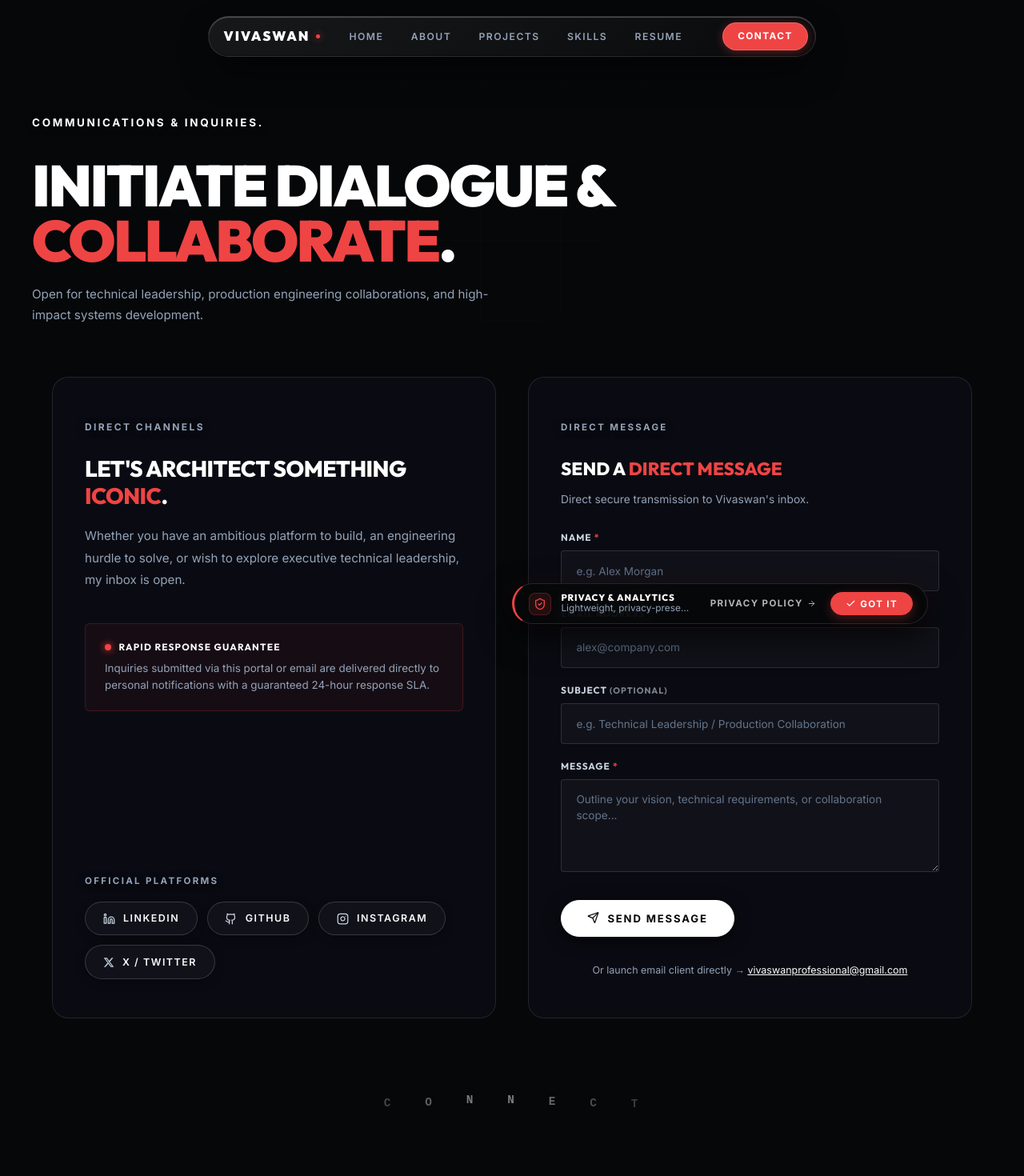
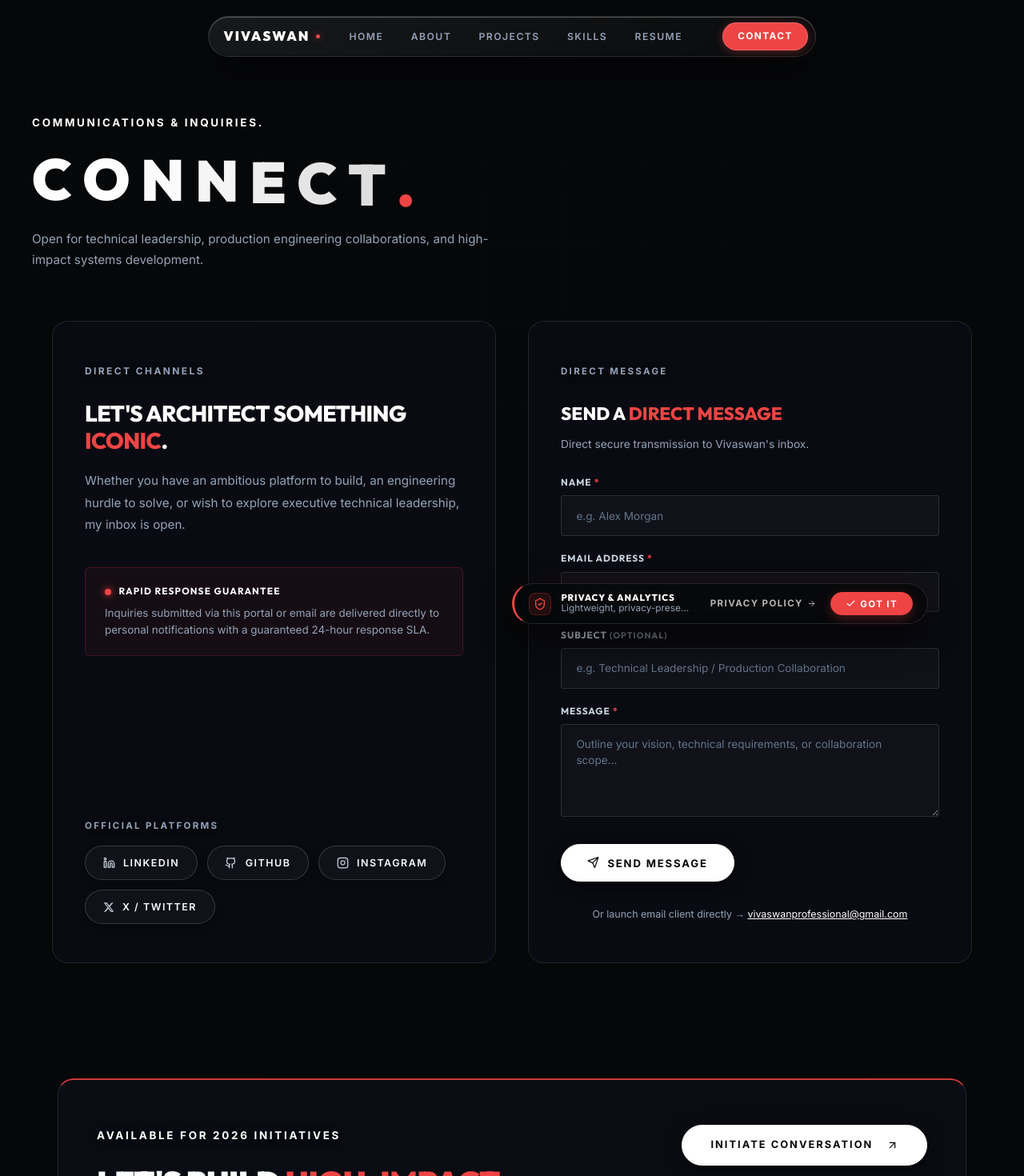
Before and after one commit to vivaswanshetty/Portfolio-Website, a React (Vite) app: page /contact in a window 1280 px wide. Shown: the top 1470 px of the page at 80% size. Built offline with nearby package versions, Linux system fonts and the light colour scheme.

Commit message:
feat(contact): elevate animated CONNECT text to primary hero title with staggered wave motion

```diff
--- a/src/components/Contact.jsx
+++ b/src/components/Contact.jsx
@@ -144,8 +144,41 @@ const Contact = () => {
                             COMMUNICATIONS & INQUIRIES.
                         </span>
                     </div>
-                    <h1 className="editorial-page-title">
-                        INITIATE DIALOGUE & <span style={{ color: '#ef4444' }}>COLLABORATE</span>.
+                    <h1
+                        className="editorial-page-title"
+                        style={{
+                            display: 'flex',
+                            alignItems: 'center',
+                            gap: 'clamp(0.4rem, 1.4vw, 1rem)',
+                            marginBottom: '1.2rem',
+                            flexWrap: 'wrap'
+                        }}
+                    >
+                        {['C', 'O', 'N', 'N', 'E', 'C', 'T'].map((letter, i) => (
+                            <motion.span
+                                key={i}
+                                style={{
+                                    display: 'inline-block',
+                                    fontFamily: "var(--font-heading), 'Outfit', sans-serif",
+                                    fontWeight: 900,
+                                    textTransform: 'uppercase',
+                                    color: '#ffffff'
+                                }}
+                                animate={{
+                                    y: [0, -8, 0],
+                                    opacity: [0.85, 1, 0.85]
+                                }}
+                                transition={{
+                                    duration: 2.2,
+                                    repeat: Infinity,
+                                    delay: i * 0.14,
+                                    ease: 'easeInOut'
+                                }}
+                            >
+                                {letter}
+                            </motion.span>
+                        ))}
+                        <span style={{ color: '#ef4444' }}>.</span>
                     </h1>
                     <p style={{ maxWidth: '600px', color: 'var(--text-muted)', fontSize: '0.95rem', lineHeight: 1.7, margin: 0 }}>
                         Open for technical leadership, production engineering collaborations, and high-impact systems development.
@@ -519,41 +552,6 @@ const Contact = () => {
                     )}
                 </motion.div>
             </motion.div>
-
-            {/* Subtle Animated Letter Marquee */}
-            <motion.div
-                style={{
-                    marginTop: '6rem',
-                    display: 'flex',
-                    justifyContent: 'center',
-                    gap: '2.5rem'
-                }}
-            >
-                {['C', 'O', 'N', 'N', 'E', 'C', 'T'].map((letter, i) => (
-                    <motion.span
-                        key={i}
-                        style={{
-                            fontSize: '0.9rem',
-                            fontFamily: 'monospace',
-                            fontWeight: 700,
-                            letterSpacing: '0.2em',
-                            color: '#ffffff',
-                            opacity: 0.25
-                        }}
-                        animate={{
-                            y: [0, -5, 0],
-                            opacity: [0.2, 0.5, 0.2]
-                        }}
-                        transition={{
-                            duration: 2,
-                            repeat: Infinity,
-                            delay: i * 0.3
-                        }}
-                    >
-                        {letter}
-                    </motion.span>
-                ))}
-            </motion.div>
         </div>
     );
 };
```
